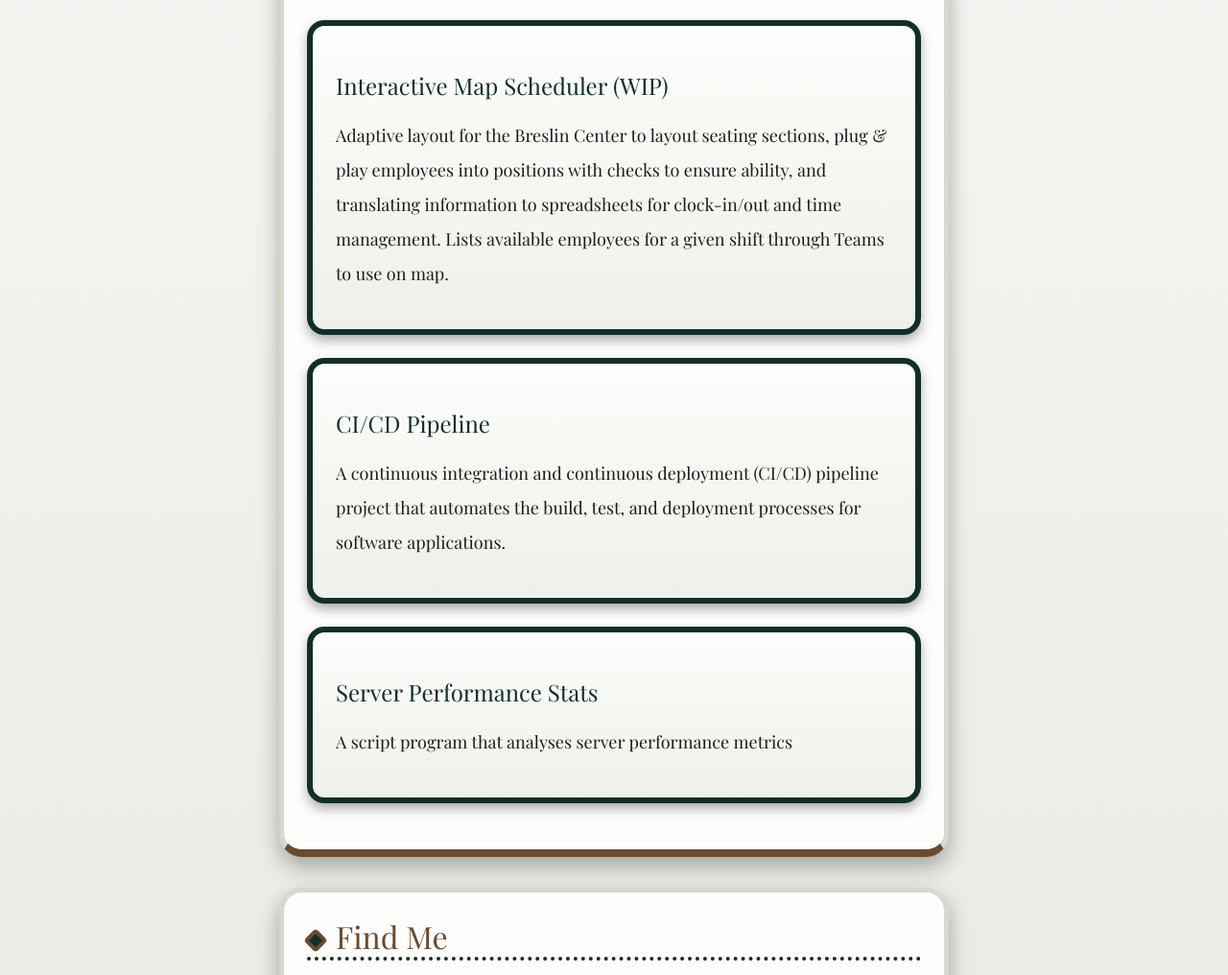
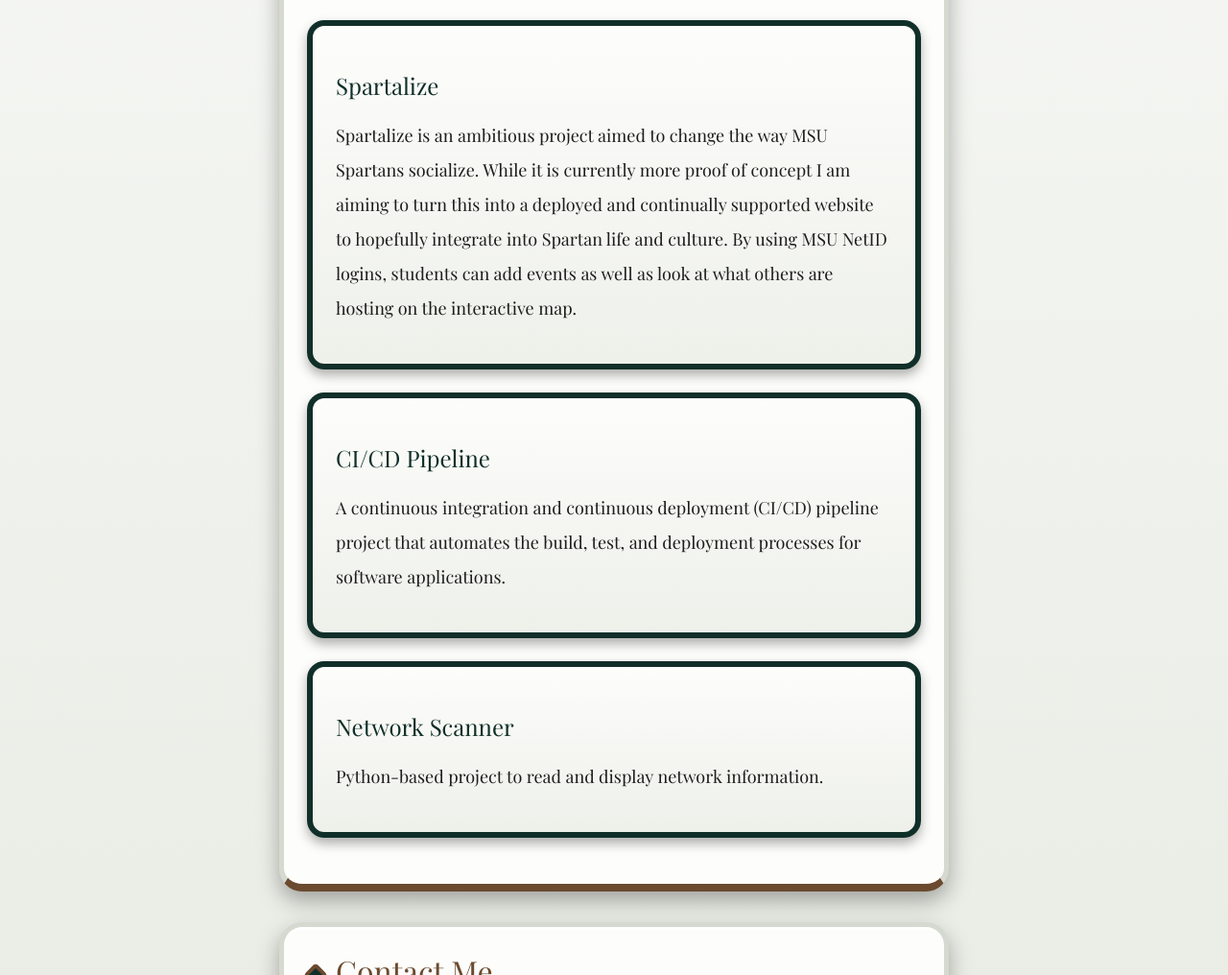
Before and after one commit to LoganIavelli/portfolio, a plain HTML site: page index.html in a window 1280 px wide. Shown: the part 1166-2182 px from the top of the page at 96% size. Drawn offline with Linux system fonts and the light colour scheme.

Commit message:
Changed projects within CONTENT.md and index.html to reflect what I am currently working on

```diff
--- a/index.html
+++ b/index.html
@@ -31,20 +31,20 @@
         <section id="projects">
             <h2>Projects</h2>
             <article class="card">
-                <h3>Interactive Map Scheduler (WIP)</h3>
-                <p>Adaptive layout for the Breslin Center to layout seating sections, plug & play employees into positions with checks to ensure ability, and translating information to spreadsheets for clock-in/out and time management. Lists available employees for a given shift through Teams to use on map.</p>
+                <h3>Spartalize</h3>
+                <p>Spartalize is an ambitious project aimed to change the way MSU Spartans socialize. While it is currently more proof of concept I am aiming to turn this into a deployed and continually supported website to hopefully integrate into Spartan life and culture. By using MSU NetID logins, students can add events as well as look at what others are hosting on the interactive map.</p>
             </article>
             <article class="card">
                 <h3>CI/CD Pipeline</h3>
                 <p>A continuous integration and continuous deployment (CI/CD) pipeline project that automates the build, test, and deployment processes for software applications.</p>
             </article>
             <article class="card">
-                <h3>Server Performance Stats</h3>
-                <p>A script program that analyses server performance metrics</p>
+                <h3>Network Scanner</h3>
+                <p>Python-based project to read and display network information.</p>
             </article>
         </section>
         <section id="contacts">
-            <h2>Find Me</h2>
+            <h2>Contact Me</h2>
             <address>
                 <div class="parent">
                     <div class="div1">
```
Also changed, not shown: CONTENT.md (+4 -4 lines).
